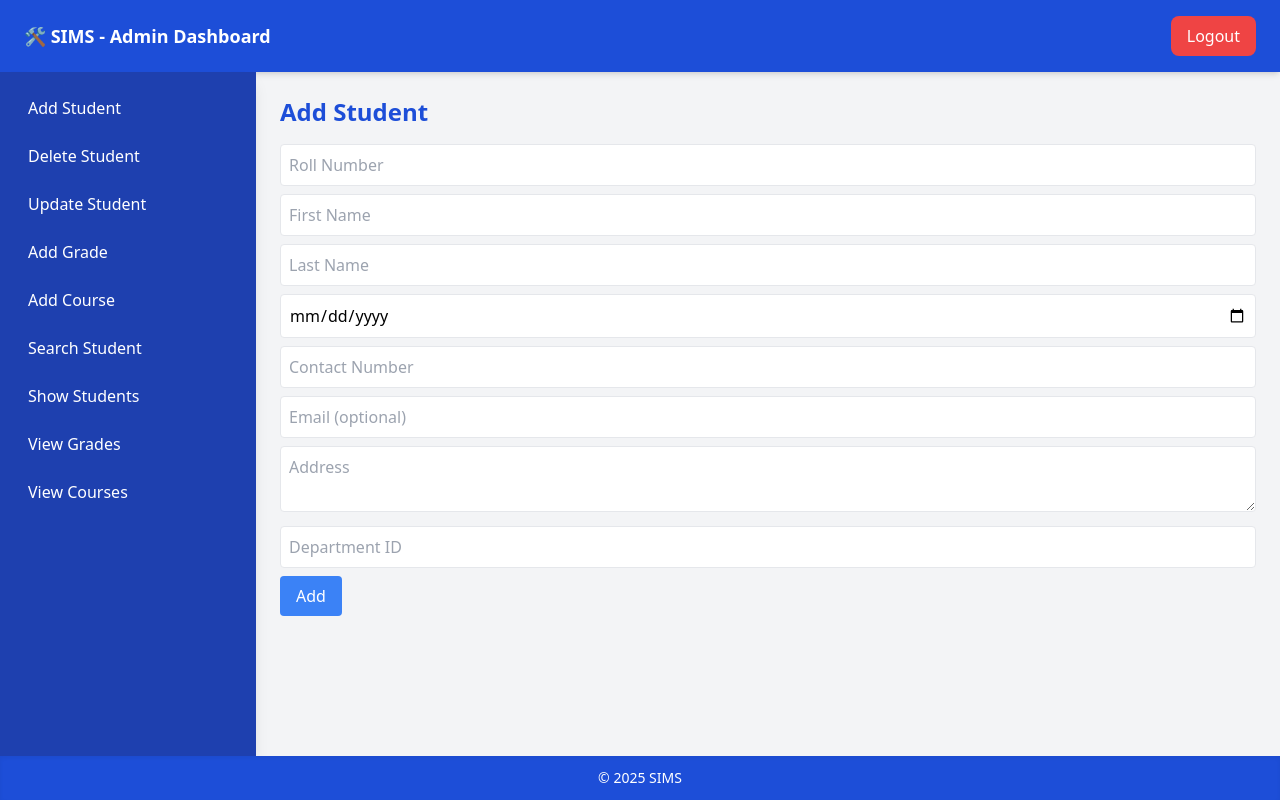
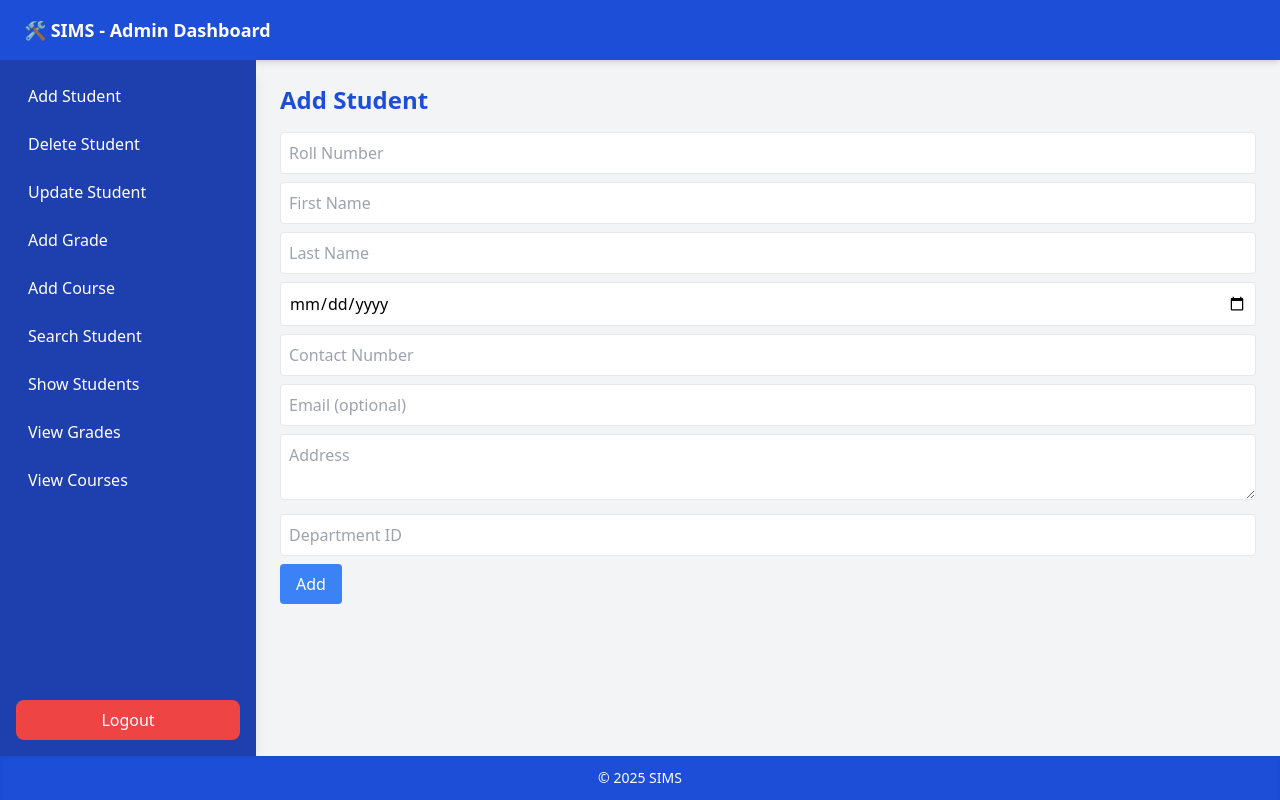
Before and after one commit to sakib404-hub/SIMS, a PHP site: page /admin.php in a window 1280 px wide. Run offline with PHP 8.4, Linux system fonts and the light colour scheme; some libraries are stand-ins or nearby versions.

Commit message:
added the logout button to the end of the sidebar

```diff
--- a/admin.php
+++ b/admin.php
@@ -175,12 +175,12 @@ document.addEventListener("DOMContentLoaded", () => {
 <!-- Header -->
 <header class="bg-blue-700 text-white py-4 px-6 flex justify-between items-center shadow-md">
   <h1 class="text-lg font-semibold">🛠️ SIMS - Admin Dashboard</h1>
-  <a href="index.php" class="bg-red-500 px-4 py-2 rounded-lg hover:bg-red-600 transition">Logout</a>
 </header>
 
 <div class="flex flex-1">
   <!-- Sidebar -->
-  <aside class="bg-blue-800 text-white w-64 flex-shrink-0 shadow-lg">
+ <!-- Sidebar -->
+<aside class="bg-blue-800 text-white w-64 flex-shrink-0 shadow-lg flex flex-col justify-between">
   <nav class="flex flex-col p-4 gap-2">
     <a href="#add-student" class="px-3 py-2 rounded-lg hover:bg-blue-600">Add Student</a>
     <a href="#delete-student" class="px-3 py-2 rounded-lg hover:bg-blue-600">Delete Student</a>
@@ -192,6 +192,10 @@ document.addEventListener("DOMContentLoaded", () => {
     <a href="#view-grades" class="px-3 py-2 rounded-lg hover:bg-blue-600">View Grades</a>
     <a href="#view-courses" class="px-3 py-2 rounded-lg hover:bg-blue-600">View Courses</a>
   </nav>
+  <!-- Logout button at bottom -->
+  <div class="p-4">
+    <a href="index.php" class="block bg-red-500 px-4 py-2 rounded-lg hover:bg-red-600 text-center">Logout</a>
+  </div>
 </aside>
 
   <!-- Main Content -->
@@ -425,7 +429,6 @@ document.addEventListener("DOMContentLoaded", () => {
     link.addEventListener("click", e => {
       e.preventDefault();
       const targetId = link.getAttribute("href").substring(1);
-
       // Hide all sections
       sections.forEach(sec => sec.classList.add("hidden"));
 
--- /dev/null
+++ b/logout.php
@@ -0,0 +1,6 @@
+<?php
+session_start();
+session_unset();
+session_destroy();
+header("Location: index.php");
+exit();
```
Lines whose indentation alone changed are shown as unchanged.
